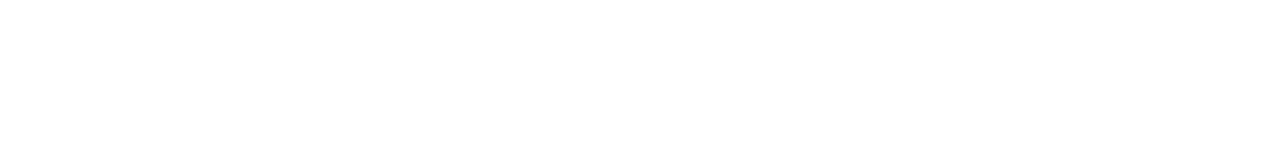
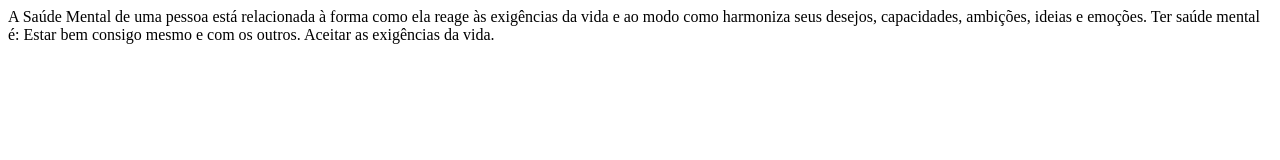
Before and after one commit to Gustavo990g/site, a plain HTML site: page index.html in a window 1280 px wide. Drawn offline with Linux system fonts and the light colour scheme.

Commit message:
Add files via upload

```diff
--- a/index.html
+++ b/index.html
@@ -6,6 +6,6 @@
     <title>Document</title>
 </head>
 <body>
-
+    A Saúde Mental de uma pessoa está relacionada à forma como ela reage às exigências da vida e ao modo como harmoniza seus desejos, capacidades, ambições, ideias e emoções. Ter saúde mental é: Estar bem consigo mesmo e com os outros. Aceitar as exigências da vida.
 </body>
 </html>
```
Also changed, not shown: style.css (added).
